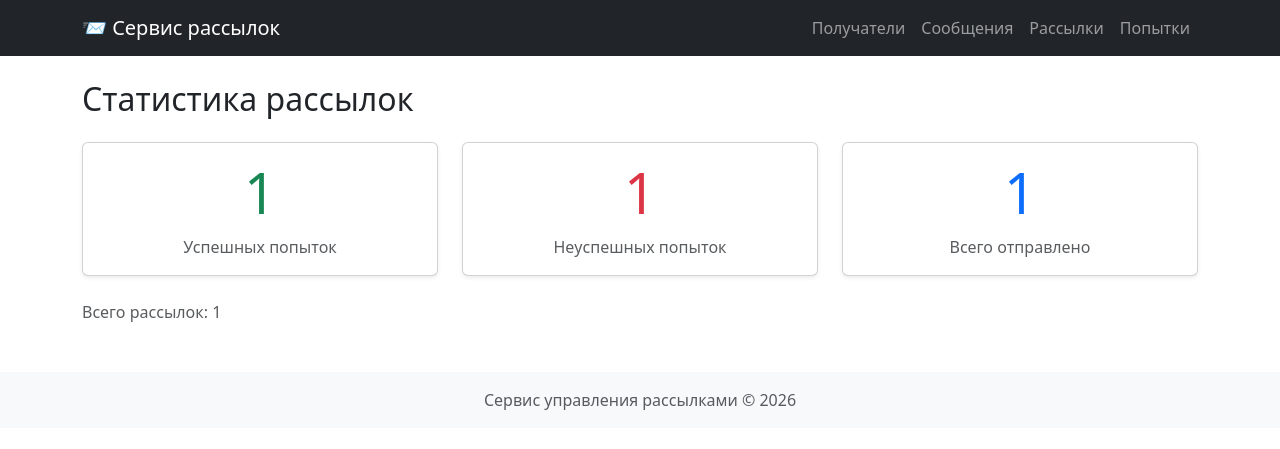
After one commit to maks-batsmanov/Coursework_Django, a Django app: template mailing/templates/mailing/stats.html in a window 1280 px wide. The commit adds this page. Shown: the top 449 px of the page. Run offline with Django 5.2, Linux system fonts and the light colour scheme; the template is opened without the code that fills it: most values are stand-ins (such as "Sample title", 1, 10 or a date in 2020); some libraries are stand-ins or nearby versions.

Commit message:
дополнил и добавил шаблоны

```diff
--- /dev/null
+++ b/mailing/templates/mailing/stats.html
@@ -0,0 +1,37 @@
+{% extends 'base.html' %}
+{% block title %}Статистика{% endblock %}
+
+{% block content %}
+<h2 class="mb-4">Статистика рассылок</h2>
+
+<div class="row g-4">
+    <div class="col-md-4">
+        <div class="card shadow-sm text-center h-100">
+            <div class="card-body">
+                <h1 class="display-4 text-success">{{ success_count }}</h1>
+                <p class="text-muted mb-0">Успешных попыток</p>
+            </div>
+        </div>
+    </div>
+    <div class="col-md-4">
+        <div class="card shadow-sm text-center h-100">
+            <div class="card-body">
+                <h1 class="display-4 text-danger">{{ failed_count }}</h1>
+                <p class="text-muted mb-0">Неуспешных попыток</p>
+            </div>
+        </div>
+    </div>
+    <div class="col-md-4">
+        <div class="card shadow-sm text-center h-100">
+            <div class="card-body">
+                <h1 class="display-4 text-primary">{{ total_sent }}</h1>
+                <p class="text-muted mb-0">Всего отправлено</p>
+            </div>
+        </div>
+    </div>
+</div>
+
+<div class="mt-4 text-muted">
+    Всего рассылок: {{ total_mailings }}
+</div>
+{% endblock %}
```
Also changed, not shown: mailing/templates/mailing/detail.html (+8 -0 lines).
